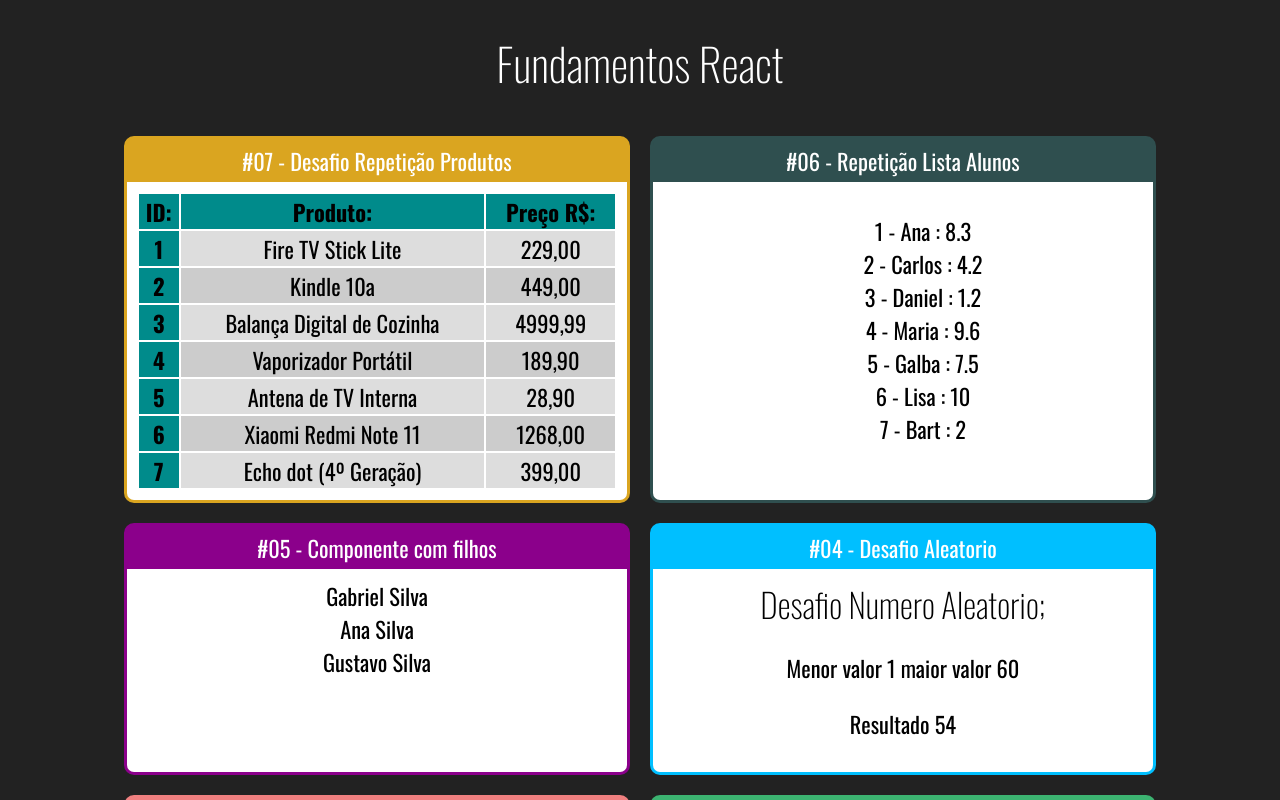
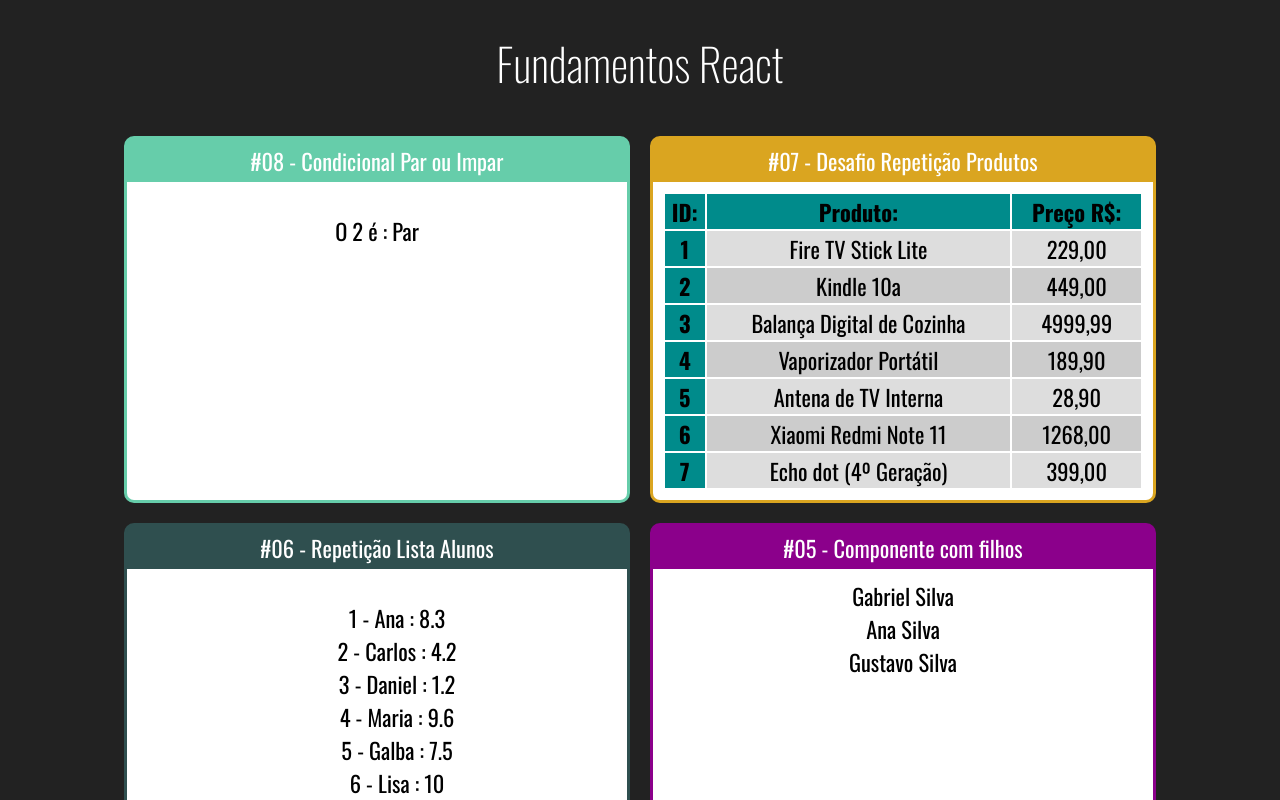
Before and after one commit to oliveiraprg/react_cod3r, a React (Create React App) app in the folder fundamentos-react/: page / in a window 1280 px wide. Shown: the top 800 px of the page. Built offline with nearby package versions, Linux system fonts and the light colour scheme.

Commit message:
component with even or odd conditional vgabriel

```diff
--- a/fundamentos-react/src/App.jsx
+++ b/fundamentos-react/src/App.jsx
@@ -9,6 +9,7 @@ import Familia from "./components/basicos/Familia";
 import FamiliaMembro from "./components/basicos/FamiliaMembro";
 import ListaAlunos from "./components/repeticao/ListaAlunos";
 import TabelaProduto from "./components/repeticao/TabelaProduto";
+import ParOuImpar from "./components/condicional/ParOuImpar";
 
 
 export default function App(props) {
@@ -16,6 +17,9 @@ export default function App(props) {
         <div className='App'>
             <h1>Fundamentos React</h1>
             <div className="Cards">
+                <Card titulo="#08 - Condicional Par ou Impar" color="#66CDAA">
+                    <ParOuImpar numero={2} />
+                </Card>
                 <Card titulo="#07 - Desafio Repetição Produtos" color="#DAA520">
                     <TabelaProduto />
                 </Card>
--- /dev/null
+++ b/fundamentos-react/src/components/condicional/ParOuImpar.jsx
@@ -0,0 +1,10 @@
+import React from "react";
+
+export default function ParOuImpar (props) {
+    return (
+        <div>
+            <p>O {props.numero} é : {props.numero % 2 === 0 ? <span>Par</span>: <span>Impar</span>}
+            </p>
+        </div>
+    )
+}
```
